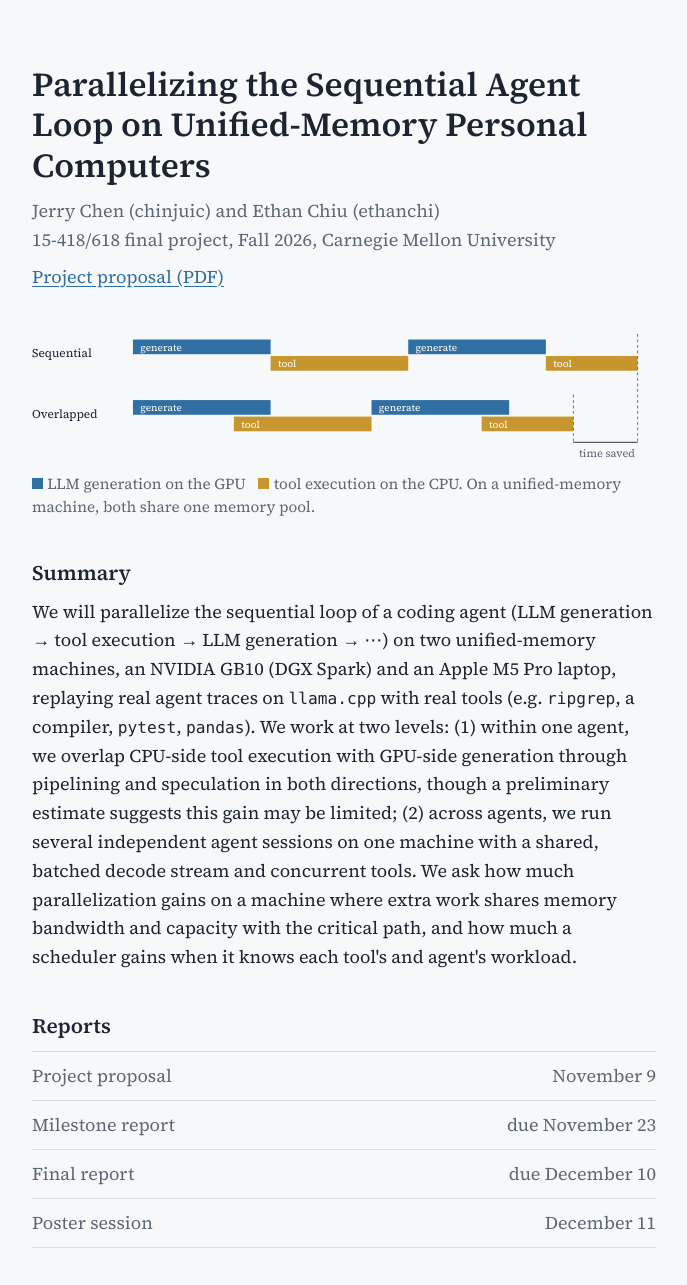
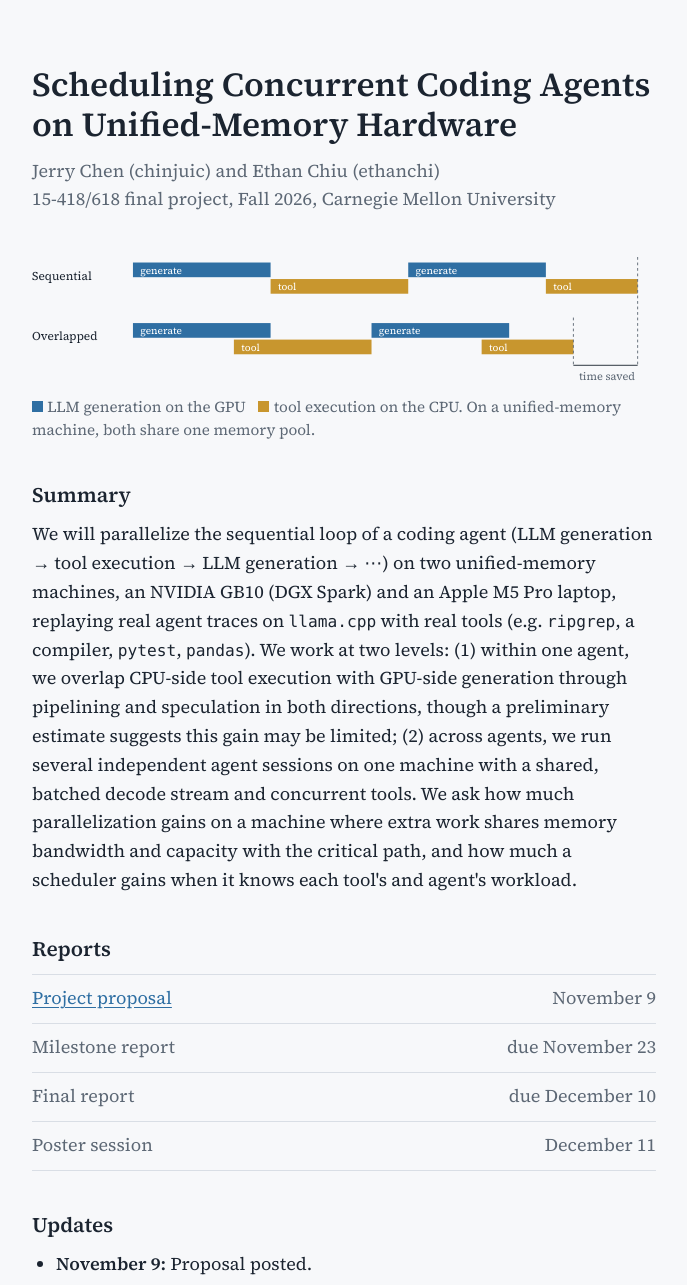
Before and after one commit to kogby/pp-final-project, a plain HTML site: page docs/index.html in a window 1280 px wide. Shown: the top 1285 px of the page, without its empty margins (296-983 px from the left). Drawn offline with Linux system fonts and the light colour scheme.

Commit message:
Rename project and link proposal from the reports list

```diff
--- a/docs/index.html
+++ b/docs/index.html
@@ -3,7 +3,7 @@
 <head>
   <meta charset="utf-8">
   <meta name="viewport" content="width=device-width, initial-scale=1">
-  <title>Parallelizing the Sequential Agent Loop</title>
+  <title>Scheduling Concurrent Coding Agents</title>
   <meta name="description" content="15-418/618 final project, Fall 2026, Carnegie Mellon University. Jerry Chen and Ethan Chiu.">
   <link rel="preconnect" href="https://fonts.googleapis.com">
   <link rel="preconnect" href="https://fonts.gstatic.com" crossorigin>
@@ -12,10 +12,9 @@
 </head>
 <body>
 <main>
-  <h1>Parallelizing the Sequential Agent Loop on Unified-Memory Personal Computers</h1>
+  <h1>Scheduling Concurrent Coding Agents on Unified-Memory Hardware</h1>
   <p class="byline">Jerry Chen (chinjuic) and Ethan Chiu (ethanchi)<br>
     15-418/618 final project, Fall 2026, Carnegie Mellon University</p>
-  <p class="muted"><a href="proposal.pdf">Project proposal (PDF)</a></p>
 
   <figure>
     <svg viewBox="0 0 680 150" role="img" aria-label="Two agent steps. Run sequentially, each tool call waits for generation to finish and vice versa. Overlapped, tool calls start while the model is still generating, and the request finishes earlier.">
@@ -56,7 +55,7 @@
 
   <h2>Reports</h2>
   <ul class="reports">
-    <li><span class="pending">Project proposal</span><span class="date">November 9</span></li>
+    <li><a href="proposal.pdf">Project proposal</a><span class="date">November 9</span></li>
     <li><span class="pending">Milestone report</span><span class="date">due November 23</span></li>
     <li><span class="pending">Final report</span><span class="date">due December 10</span></li>
     <li><span class="pending">Poster session</span><span class="date">December 11</span></li>
```
Also changed, not shown: docs/final.html (+2 -2 lines), docs/milestone.html (+2 -2 lines), 1 other file.
